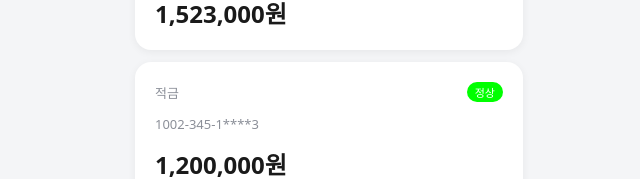
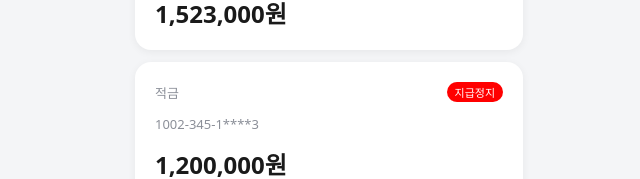
Before and after one commit to Mymyseoyoung/woori-wonit-02-react, a React (Vite) app: page / in a window 1280 px wide. Shown: the part 216-395 px from the top of the page, without its empty margins (311-951 px from the left). Built offline with nearby package versions, Linux system fonts and the light colour scheme.

Commit message:
feat:상태별 색상 변경 실습 완료

```diff
--- a/src/App.jsx
+++ b/src/App.jsx
@@ -29,7 +29,7 @@ function App() {
       accountNo: "1002-345-112233",
       accountType: "적금",
       balance: 1200000,
-      status: "정상",
+      status: "지급정지",
       ownerName: "김연지",
     },
     {
```
